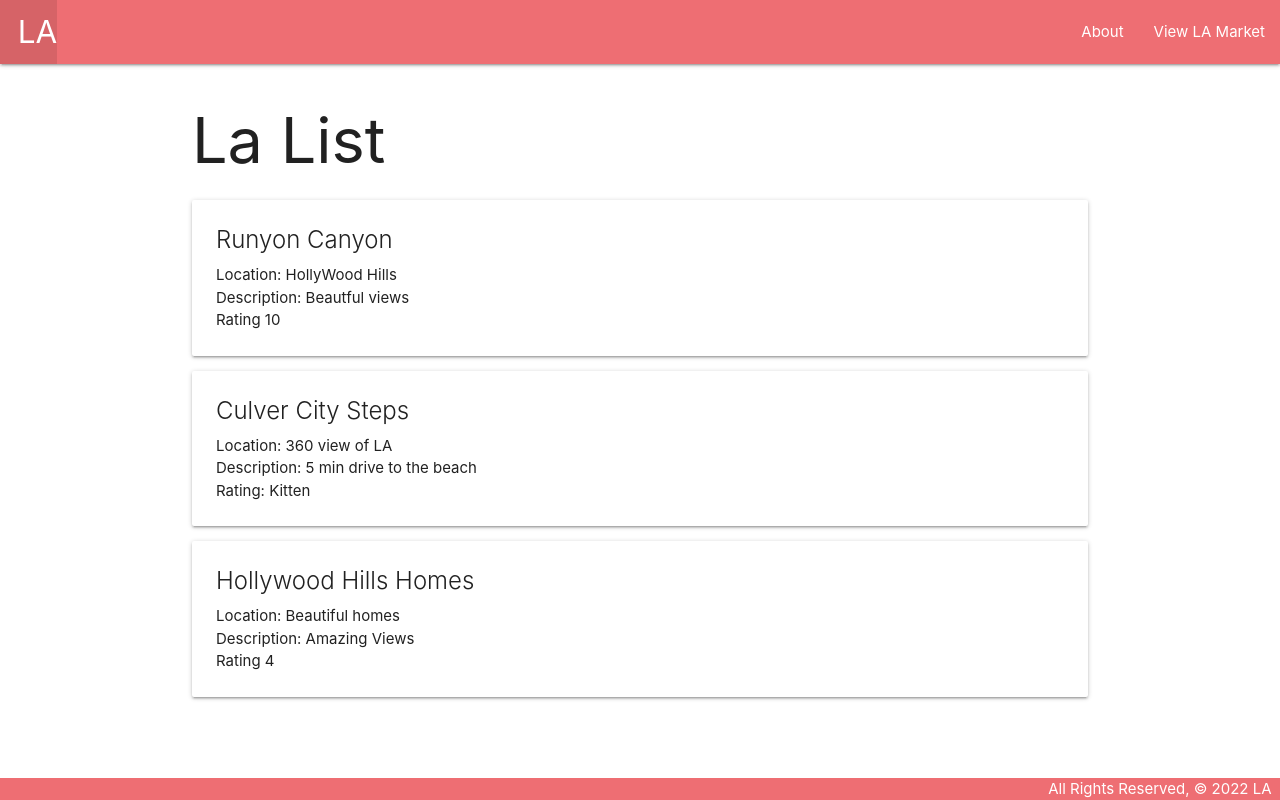
After one commit to Dandd6541/LA, a Django app: page /las/ in a window 1280 px wide. The commit adds this page. Run offline with Django 4.2, Linux system fonts and the light colour scheme.

Commit message:
view LA page

```diff
--- /dev/null
+++ b/main_app/static/css/style.css
@@ -0,0 +1,14 @@
+body {
+    display: flex;
+    min-height: 100vh;
+    flex-direction: column;
+  }
+
+  main {
+    flex: 1 0 auto;
+  }
+
+  footer.page-footer {
+    padding-top: 0;
+    text-align: right;
+  }
--- a/main_app/templates/base.html
+++ b/main_app/templates/base.html
@@ -1,3 +1,5 @@
+{% load static %}
+
 <!DOCTYPE html>
 <html lang="en">
 <head>
@@ -6,6 +8,8 @@
   <meta http-equiv="X-UA-Compatible" content="ie=edge">
   <title>LA Housing Market</title>
   <link rel="stylesheet" href="https://cdnjs.cloudflare.com/ajax/libs/materialize/1.0.0/css/materialize.min.css">
+  <link rel="stylesheet" type="text/css" href="{% static 'css/style.css' %}">
+
 </head>
 <body>
   <header class="navbar-fixed">
@@ -16,6 +20,7 @@
         </ul>
         <ul class="right">
           <li><a href="/about">About</a></li>
+          <li><a href="/las">View LA Market</a></li>
         </ul>
       </div>
     </nav>
--- /dev/null
+++ b/main_app/templates/las/index.html
@@ -0,0 +1,21 @@
+{% extends 'base.html' %}
+{% block content %}
+
+<h1>La List</h1>
+
+{% for la in las %}
+  <div class="card">
+    <div class="card-content">
+      <span class="card-title">{{ la.name }}</span>
+      <p>Location: {{ la.location }}</p>
+      <p>Description: {{ la.description }}</p>
+      {% if la.rating > 0 %}
+        <p>Rating {{ la.rating }}</p>
+      {% else %}
+        <p>Rating: Kitten</p>
+      {% endif %}
+    </div>
+  </div>
+{% endfor %}
+
+{% endblock %}
--- a/main_app/urls.py
+++ b/main_app/urls.py
@@ -6,4 +6,5 @@ urlpatterns = [
     path('', views.home, name='home'),
     # In this case '' represents the root route
     path('about/', views.about, name='about'),
+    path('las/', views.las_index, name='index'),
 ]
--- a/main_app/views.py
+++ b/main_app/views.py
@@ -1,8 +1,29 @@
 from django.shortcuts import render
 from django.http import HttpResponse
 # Create your views here.
+
+# Add the la class & list and view function below the imports
+class La:  # Note that parens are optional if not inheriting from another class
+  def __init__(self, name, location, description, rating):
+    self.name = name
+    self.location = location
+    self.description = description
+    self.rating = rating
+
+las = [
+  La('Runyon Canyon', 'HollyWood Hills', 'Beautful views', 10),
+  La('Culver City Steps', '360 view of LA', '5 min drive to the beach', 0),
+  La('Hollywood Hills Homes', 'Beautiful homes', 'Amazing Views', 4)
+]
+
+
+
 def home(request):
   return HttpResponse('<h1>Hello /ᐠ｡‸｡ᐟ\ﾉ</h1>')
 
 def about(request):
     return render(request, 'about.html')
+
+
+def las_index(request):
+    return render(request, 'las/index.html', {'las': las})
```
